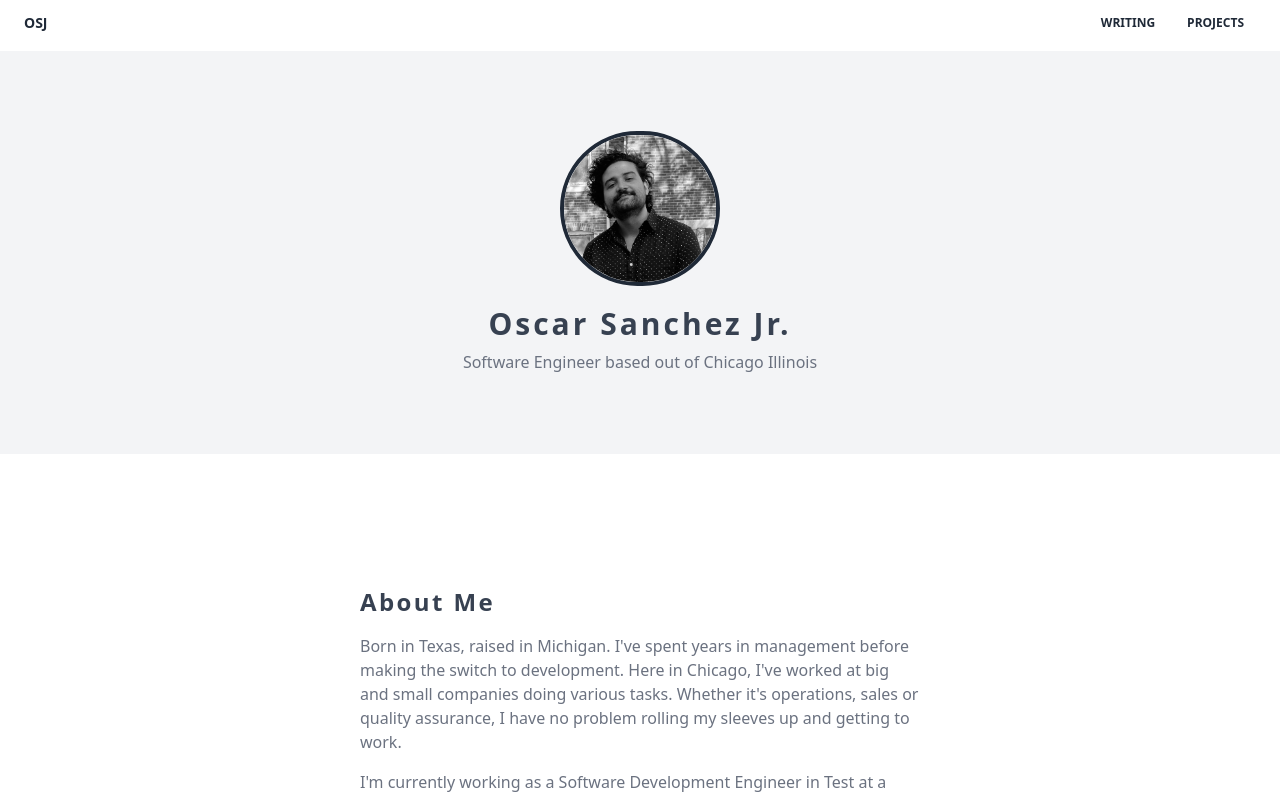
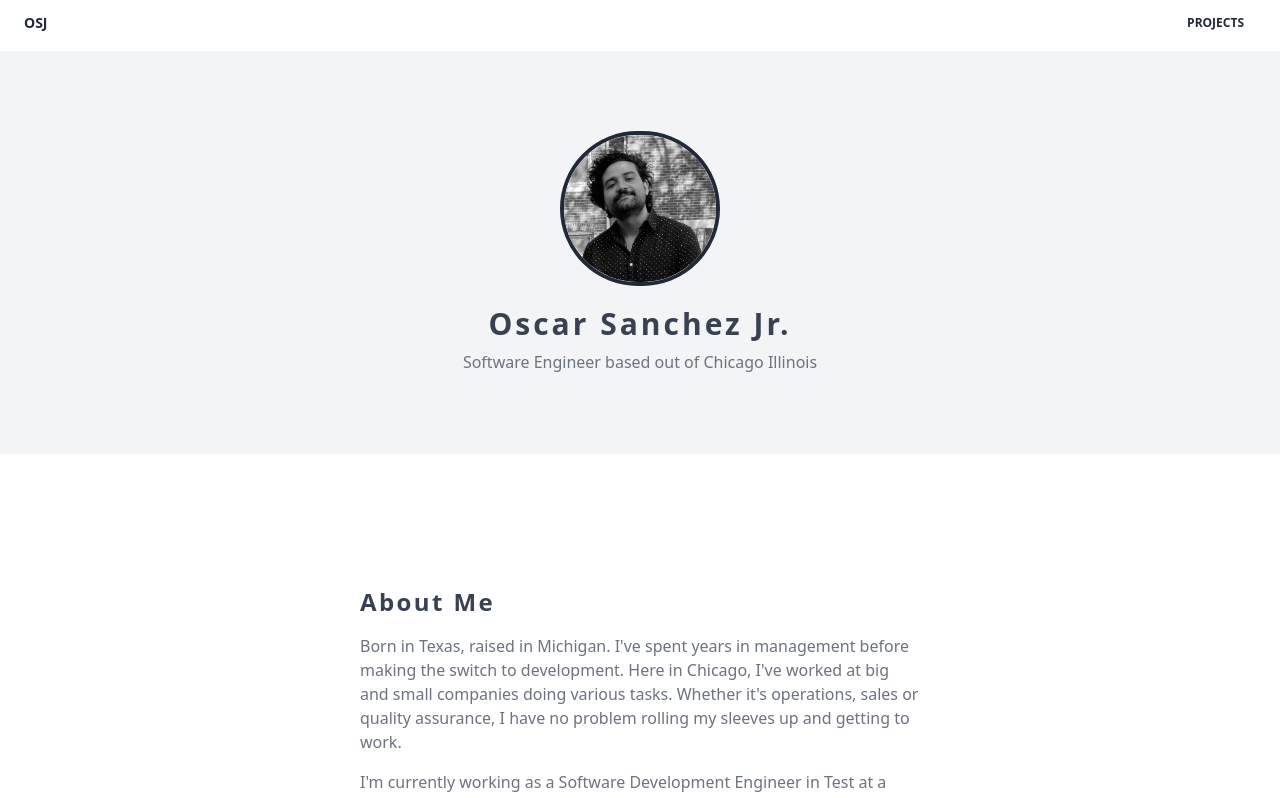
Before and after one commit to heyosj/heyosj-portfolio, a React (Create React App) app: page / in a window 1280 px wide. Shown: the top 798 px of the page. Built offline with nearby package versions, Linux system fonts and the light colour scheme.

Commit message:
removed writing link temporally

```diff
--- a/src/App.js
+++ b/src/App.js
@@ -14,7 +14,7 @@ function App() {
 				<Navbar />
 				<Route exact path="/" component={Home} />
 				<Route path="/projects" component={ProjectsContainer} />
-				<Route path="/writing" component={Writing} />
+				{/* <Route path="/writing" component={Writing} /> */}
 				<Footer />
 			</div>
 		</Router>
--- a/src/components/Navbar/Navbar.js
+++ b/src/components/Navbar/Navbar.js
@@ -38,7 +38,7 @@ const Navbar = ({ fixed }) => {
 									to="/writing"
 									className="px-3 py-2 flex items-center text-xs uppercase font-bold leading-snug text-gray-800 hover:opacity-75"
 								>
-									<span className="ml-2">Writing</span>
+									{/* <span className="ml-2">Writing</span> */}
 								</NavLink>
 							</li>
 							<li className="nav-item">
```
